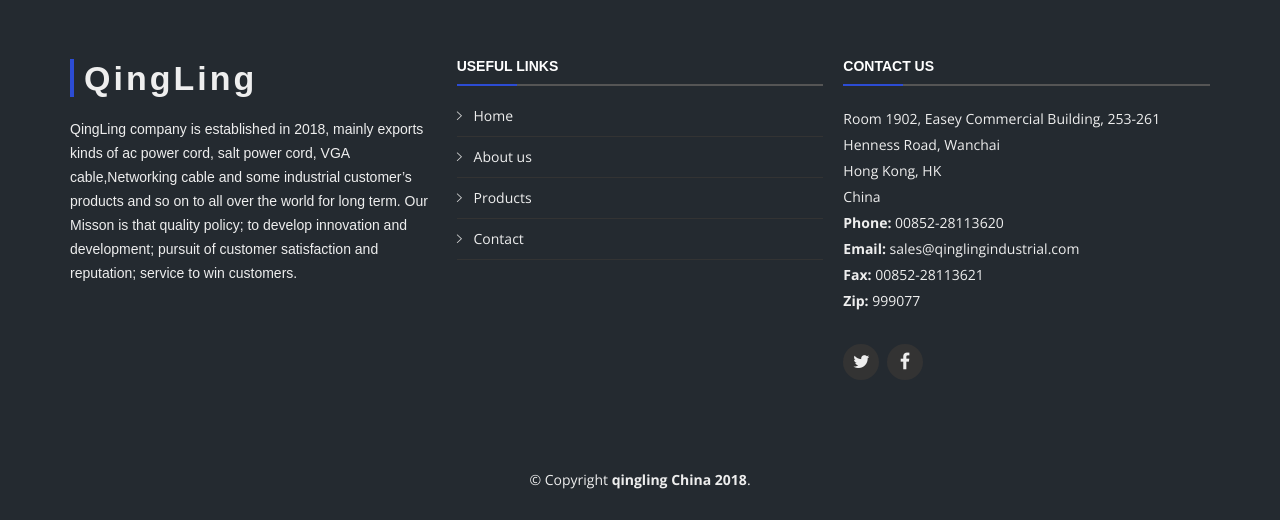
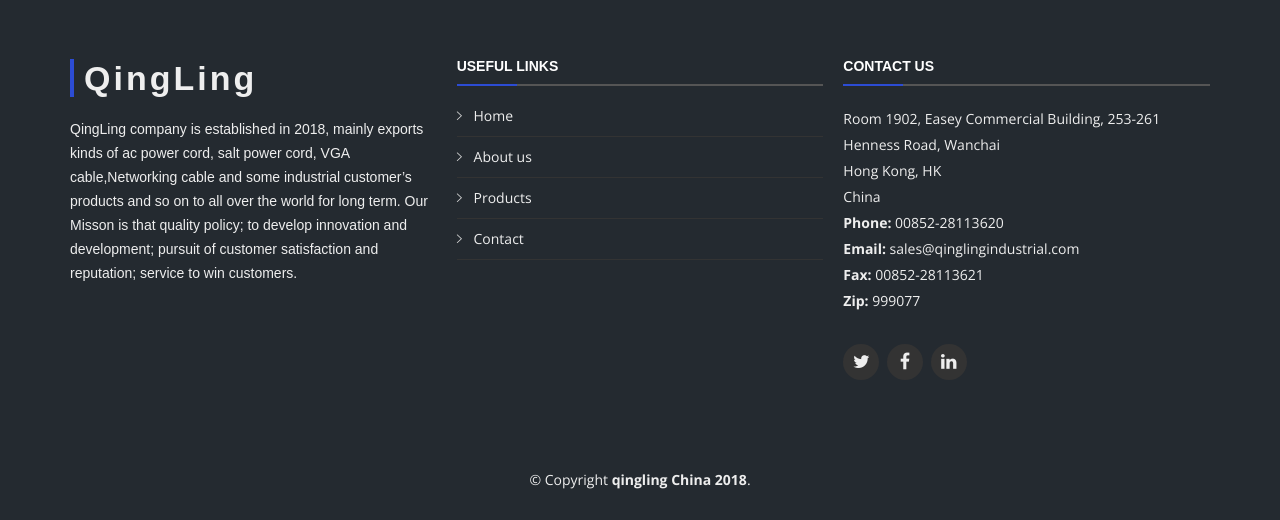
Before and after one commit to huangfuzg/qinglingfull, a Django app: page /news in a window 1280 px wide. Shown: the part 696-1216 px from the top of the page. Run offline with Django 3.2, Linux system fonts and the light colour scheme; some libraries are stand-ins or nearby versions; some web fonts are replaced.

Commit message:
add links

```diff
--- a/main/templates/index.html
+++ b/main/templates/index.html
@@ -981,6 +981,7 @@
               <!-- <a href="#" class="instagram"><i class="fa fa-instagram"></i></a>
               <a href="#" class="google-plus"><i class="fa fa-google-plus"></i></a>
               <a href="#" class="linkedin"><i class="fa fa-linkedin"></i></a> -->
+              <a href="https://www.linkedin.com/in/jefeson-bensen-0279a0128/" target="_blank" class="linkedin"><i class="fa fa-linkedin"></i></a>
             </div>
 
           </div>
--- a/main/templates/news.html
+++ b/main/templates/news.html
@@ -148,6 +148,7 @@
               <!-- <a href="#" class="instagram"><i class="fa fa-instagram"></i></a>
               <a href="#" class="google-plus"><i class="fa fa-google-plus"></i></a>
               <a href="#" class="linkedin"><i class="fa fa-linkedin"></i></a> -->
+              <a href="https://www.linkedin.com/in/jefeson-bensen-0279a0128/" target="_blank" class="linkedin"><i class="fa fa-linkedin"></i></a>
             </div>
 
           </div>
--- a/main/templates/otherproduct.html
+++ b/main/templates/otherproduct.html
@@ -515,6 +515,7 @@
               <!-- <a href="#" class="instagram"><i class="fa fa-instagram"></i></a>
               <a href="#" class="google-plus"><i class="fa fa-google-plus"></i></a>
               <a href="#" class="linkedin"><i class="fa fa-linkedin"></i></a> -->
+              <a href="https://www.linkedin.com/in/jefeson-bensen-0279a0128/" target="_blank" class="linkedin"><i class="fa fa-linkedin"></i></a>
             </div>
 
           </div>
--- a/main/templates/p.html
+++ b/main/templates/p.html
@@ -230,6 +230,7 @@
               <!-- <a href="#" class="instagram"><i class="fa fa-instagram"></i></a>
               <a href="#" class="google-plus"><i class="fa fa-google-plus"></i></a>
               <a href="#" class="linkedin"><i class="fa fa-linkedin"></i></a> -->
+              <a href="https://www.linkedin.com/in/jefeson-bensen-0279a0128/" target="_blank" class="linkedin"><i class="fa fa-linkedin"></i></a>
             </div>
 
           </div>
--- a/main/templates/powercord.html
+++ b/main/templates/powercord.html
@@ -534,8 +534,8 @@
               <a href="https://www.twitter.com/bensenjefeson" target="_blank" class="twitter"><i class="fa fa-twitter"></i></a>
               <a href="https://www.facebook.com/bensen.jefeson" target="_blank" class="facebook"><i class="fa fa-facebook"></i></a>
               <!-- <a href="#" class="instagram"><i class="fa fa-instagram"></i></a>
-              <a href="#" class="google-plus"><i class="fa fa-google-plus"></i></a>
-              <a href="#" class="linkedin"><i class="fa fa-linkedin"></i></a> -->
+              <a href="#" class="google-plus"><i class="fa fa-google-plus"></i></a>  -->
+              <a href="https://www.linkedin.com/in/jefeson-bensen-0279a0128/" target="_blank" class="linkedin"><i class="fa fa-linkedin"></i></a>
             </div>
 
           </div>
--- a/main/templates/product.html
+++ b/main/templates/product.html
@@ -205,8 +205,8 @@
               <a href="https://www.twitter.com/bensenjefeson" target="_blank" class="twitter"><i class="fa fa-twitter"></i></a>
               <a href="https://www.facebook.com/bensen.jefeson" target="_blank" class="facebook"><i class="fa fa-facebook"></i></a>
               <!-- <a href="#" class="instagram"><i class="fa fa-instagram"></i></a>
-              <a href="#" class="google-plus"><i class="fa fa-google-plus"></i></a>
-              <a href="#" class="linkedin"><i class="fa fa-linkedin"></i></a> -->
+              <a href="#" class="google-plus"><i class="fa fa-google-plus"></i></a>-->
+              <a href="https://www.linkedin.com/in/jefeson-bensen-0279a0128/" target="_blank" class="linkedin"><i class="fa fa-linkedin"></i></a>
             </div>
 
           </div>
```
